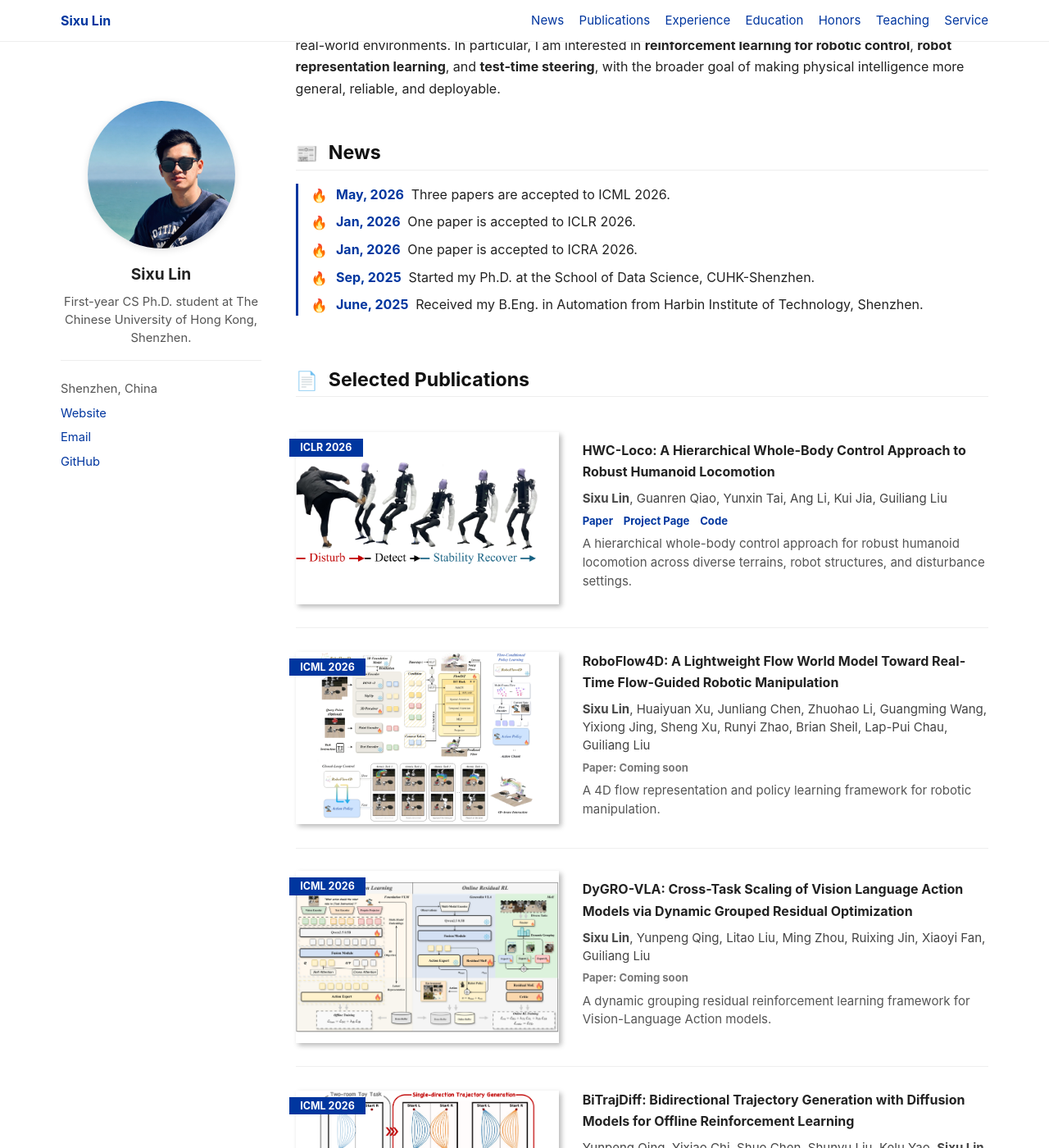
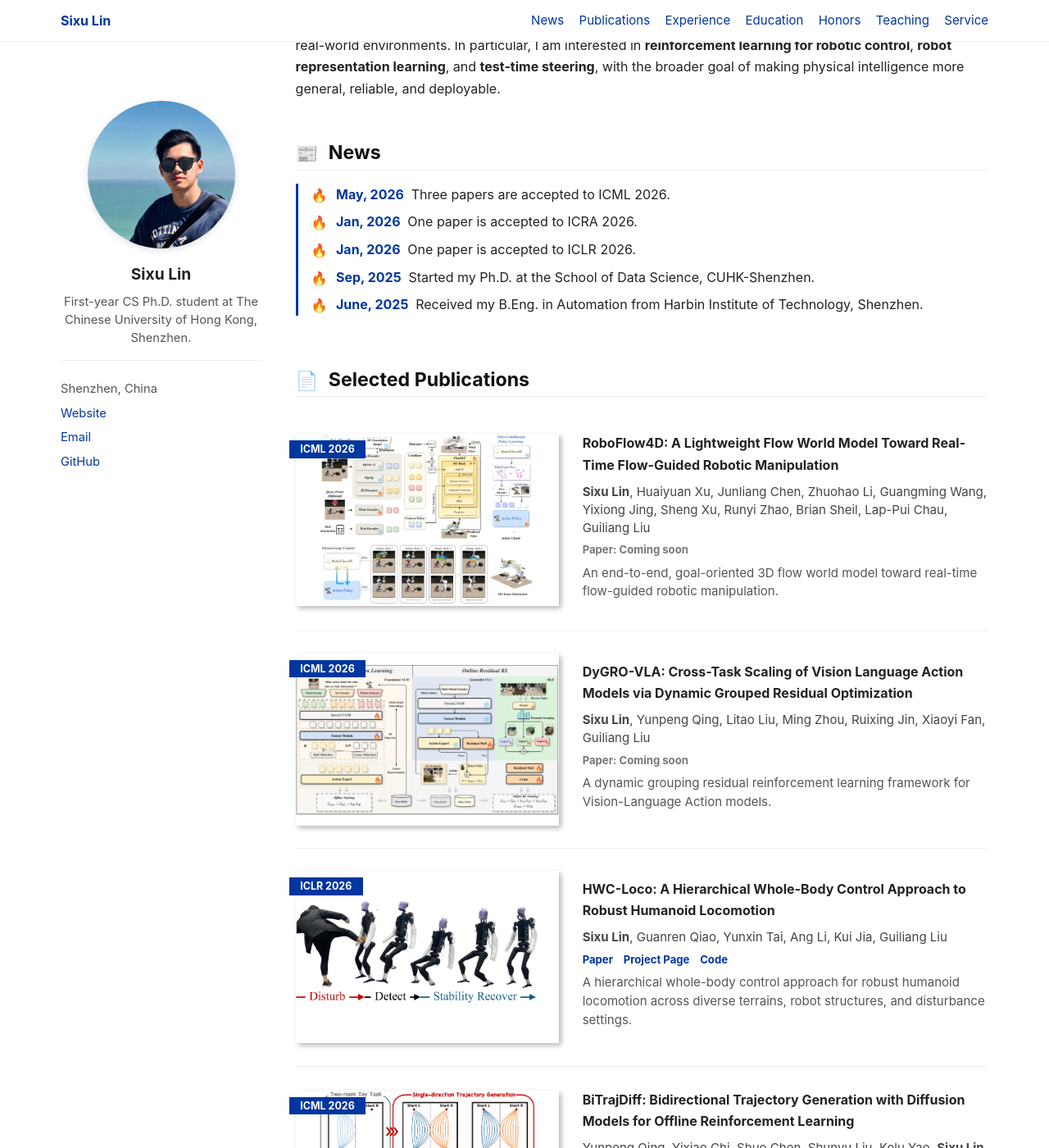
Before and after one commit to Simonlinsx/Simonlinsx.github.io, a Jekyll site: the page built from _pages/about.md, in a window 1280 px wide and 1400 px high, scrolled down 374 px. Shown: the whole window at 82% size. Built offline with Jekyll 4.4.1, drawn with Linux system fonts in a browser that asks for light colours; a script bundle is joined from its source files by our own code; library files that are not in the unit come from our copies; some of the changed text lies outside the part shown.

Commit message:
Update about publications

```diff
--- a/_pages/about.md
+++ b/_pages/about.md
@@ -27,8 +27,8 @@ In particular, I am interested in **reinforcement learning for robotic control**
 
 <div class="news-list">
   <div class="news-item"><span class="news-date">May, 2026</span><span>Three papers are accepted to ICML 2026.</span></div>
+  <div class="news-item"><span class="news-date">Jan, 2026 </span><span>One paper is accepted to ICRA 2026.</span></div>
   <div class="news-item"><span class="news-date">Jan, 2026 </span><span>One paper is accepted to ICLR 2026.</span></div>
-  <div class="news-item"><span class="news-date">Jan, 2026 </span><span>One paper is accepted to ICRA 2026.</span></div>
   <div class="news-item"><span class="news-date">Sep, 2025</span><span>Started my Ph.D. at the School of Data Science, CUHK-Shenzhen.</span></div>
   <div class="news-item"><span class="news-date">June, 2025</span><span>Received my B.Eng. in Automation from Harbin Institute of Technology, Shenzhen.</span></div>
 </div>
@@ -36,6 +36,37 @@ In particular, I am interested in **reinforcement learning for robotic control**
 <span class='anchor' id='selected-publications'></span>
 
 # <span class="section-icon">📄</span> Selected Publications
+
+<div class='paper-box'><div class='paper-box-image'><div><div class="badge">ICML 2026</div><img src='images/research/RoboFlow4D.png' alt="RoboFlow4D pipeline" width="100%"></div></div>
+<div class='paper-box-text' markdown="1">
+
+**RoboFlow4D: A Lightweight Flow World Model Toward Real-Time Flow-Guided Robotic Manipulation**
+
+<p class="paper-authors"><strong>Sixu Lin</strong>, Huaiyuan Xu, Junliang Chen, Zhuohao Li, Guangming Wang, Yixiong Jing, Sheng Xu, Runyi Zhao, Brian Sheil, Lap-Pui Chau, Guiliang Liu</p>
+
+<div class="paper-links">
+  <span class="paper-link-muted">Paper: Coming soon</span>
+</div>
+
+<p class="paper-summary">An end-to-end, goal-oriented 3D flow world model toward real-time flow-guided robotic manipulation.
+</p>
+</div>
+</div>
+
+<div class='paper-box'><div class='paper-box-image'><div><div class="badge">ICML 2026</div><img src='images/research/DyGRO.png' alt="DyGRO pipeline" width="100%"></div></div>
+<div class='paper-box-text' markdown="1">
+
+**DyGRO-VLA: Cross-Task Scaling of Vision Language Action Models via Dynamic Grouped Residual Optimization**
+
+<p class="paper-authors"><strong>Sixu Lin</strong>, Yunpeng Qing, Litao Liu, Ming Zhou, Ruixing Jin, Xiaoyi Fan, Guiliang Liu</p>
+
+<div class="paper-links">
+  <span class="paper-link-muted">Paper: Coming soon</span>
+</div>
+
+<p class="paper-summary">A dynamic grouping residual reinforcement learning framework for Vision-Language Action models.</p>
+</div>
+</div>
 
 <div class='paper-box'><div class='paper-box-image'><div><div class="badge">ICLR 2026</div><img src='images/research/HWC-Loco.png' alt="HWC-Loco overview" width="100%"></div></div>
 <div class='paper-box-text' markdown="1">
@@ -51,36 +82,6 @@ In particular, I am interested in **reinforcement learning for robotic control**
 </div>
 
 <p class="paper-summary">A hierarchical whole-body control approach for robust humanoid locomotion across diverse terrains, robot structures, and disturbance settings.</p>
-</div>
-</div>
-
-<div class='paper-box'><div class='paper-box-image'><div><div class="badge">ICML 2026</div><img src='images/research/RoboFlow4D.png' alt="RoboFlow4D pipeline" width="100%"></div></div>
-<div class='paper-box-text' markdown="1">
-
-**RoboFlow4D: A Lightweight Flow World Model Toward Real-Time Flow-Guided Robotic Manipulation**
-
-<p class="paper-authors"><strong>Sixu Lin</strong>, Huaiyuan Xu, Junliang Chen, Zhuohao Li, Guangming Wang, Yixiong Jing, Sheng Xu, Runyi Zhao, Brian Sheil, Lap-Pui Chau, Guiliang Liu</p>
-
-<div class="paper-links">
-  <span class="paper-link-muted">Paper: Coming soon</span>
-</div>
-
-<p class="paper-summary">A 4D flow representation and policy learning framework for robotic manipulation.</p>
-</div>
-</div>
-
-<div class='paper-box'><div class='paper-box-image'><div><div class="badge">ICML 2026</div><img src='images/research/DyGRO.png' alt="DyGRO pipeline" width="100%"></div></div>
-<div class='paper-box-text' markdown="1">
-
-**DyGRO-VLA: Cross-Task Scaling of Vision Language Action Models via Dynamic Grouped Residual Optimization**
-
-<p class="paper-authors"><strong>Sixu Lin</strong>, Yunpeng Qing, Litao Liu, Ming Zhou, Ruixing Jin, Xiaoyi Fan, Guiliang Liu</p>
-
-<div class="paper-links">
-  <span class="paper-link-muted">Paper: Coming soon</span>
-</div>
-
-<p class="paper-summary">A dynamic grouping residual reinforcement learning framework for Vision-Language Action models.</p>
 </div>
 </div>
 
```
Also changed, not shown: other parts of _pages/about.md (+3 -2 lines).
